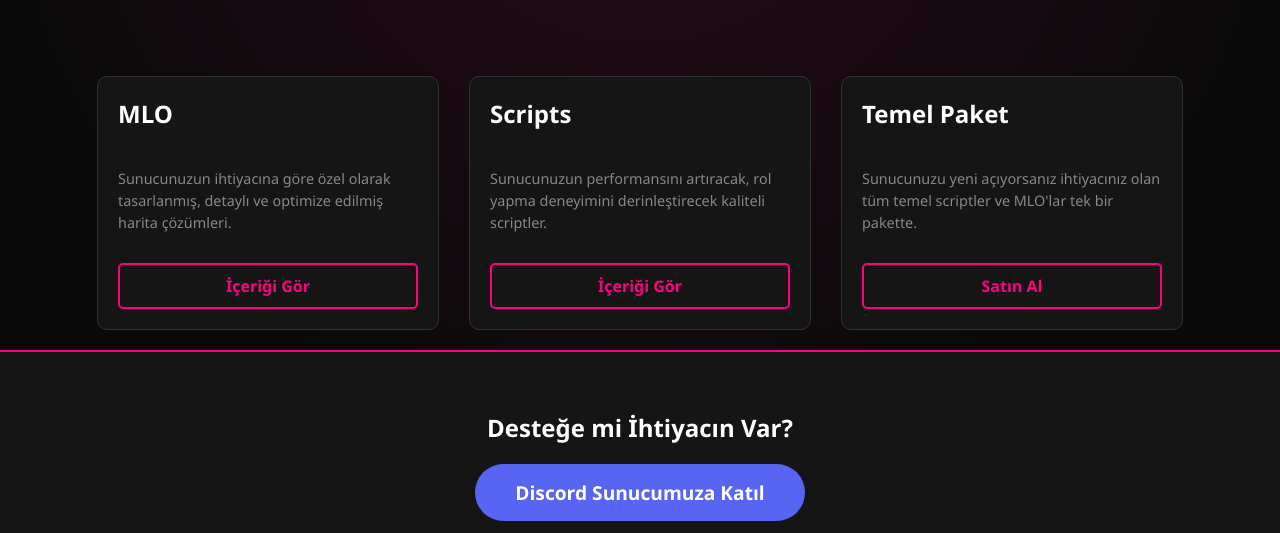
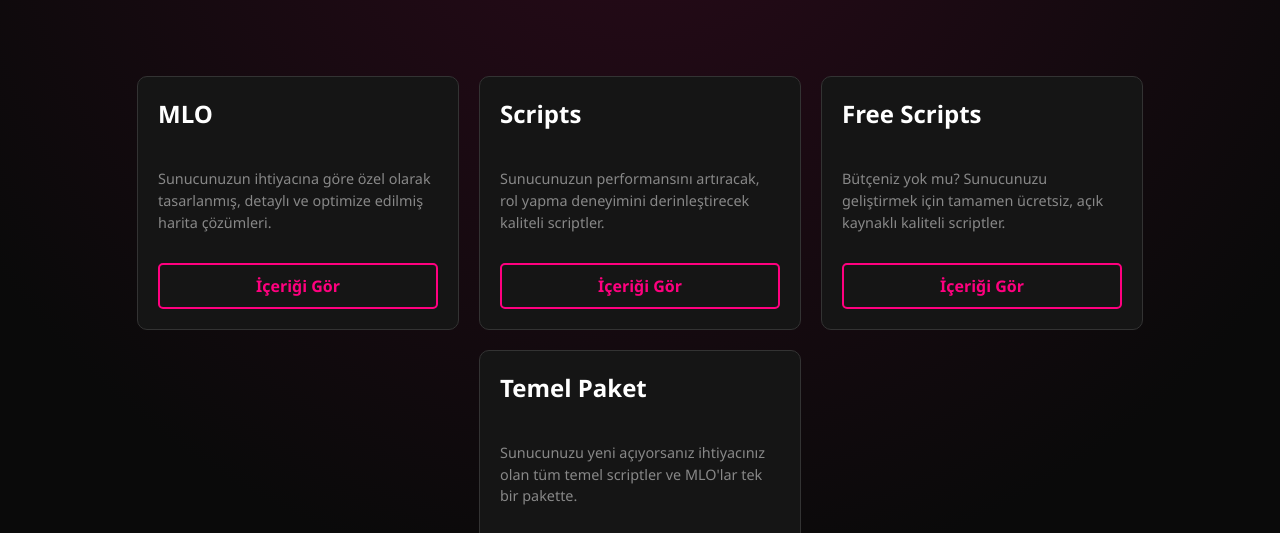
Before and after one commit to Helloscriptss/helloscripts.github.ioo, a plain HTML site: page index.html in a window 1280 px wide. Shown: the part 203-736 px from the top of the page. Drawn offline with Linux system fonts and the light colour scheme.

Commit message:
Update index.html

```diff
--- a/index.html
+++ b/index.html
@@ -34,9 +34,9 @@
             flex-wrap: wrap;
             justify-content: center;
             align-items: stretch;
-            gap: 30px;
+            gap: 20px;
             padding: 20px;
-            max-width: 1200px;
+            max-width: 1400px; /* 4 kutu sığsın diye genişlettik */
             margin: 0 auto;
         }
 
@@ -44,7 +44,7 @@
             background-color: #151515;
             border: 1px solid #333;
             border-radius: 10px;
-            width: 300px;
+            width: 280px; /* 4 kutu yan yana sığsın diye biraz daralttık */
             padding: 20px;
             transition: all 0.3s ease;
             text-align: left;
@@ -119,7 +119,7 @@
         <p class="alt-yazi">FiveM Sunucunuz İçin Premium Çözümler</p>
     </header>
 
-    <!-- Yan Yana Kutular -->
+    <!-- Yan Yana 4 Kutu -->
     <div class="container">
 
         <div class="kart">
@@ -132,6 +132,13 @@
             <h3>Scripts</h3>
             <p>Sunucunuzun performansını artıracak, rol yapma deneyimini derinleştirecek kaliteli scriptler.</p>
             <a href="scripts.html" class="indir-btn" style="text-decoration: none;">İçeriği Gör</a>
+        </div>
+
+        <!-- YENİ EKLENEN KUTU: FREE SCRIPTS -->
+        <div class="kart">
+            <h3>Free Scripts</h3>
+            <p>Bütçeniz yok mu? Sunucunuzu geliştirmek için tamamen ücretsiz, açık kaynaklı kaliteli scriptler.</p>
+            <a href="free.html" class="indir-btn" style="text-decoration: none;">İçeriği Gör</a>
         </div>
 
         <div class="kart">
```
